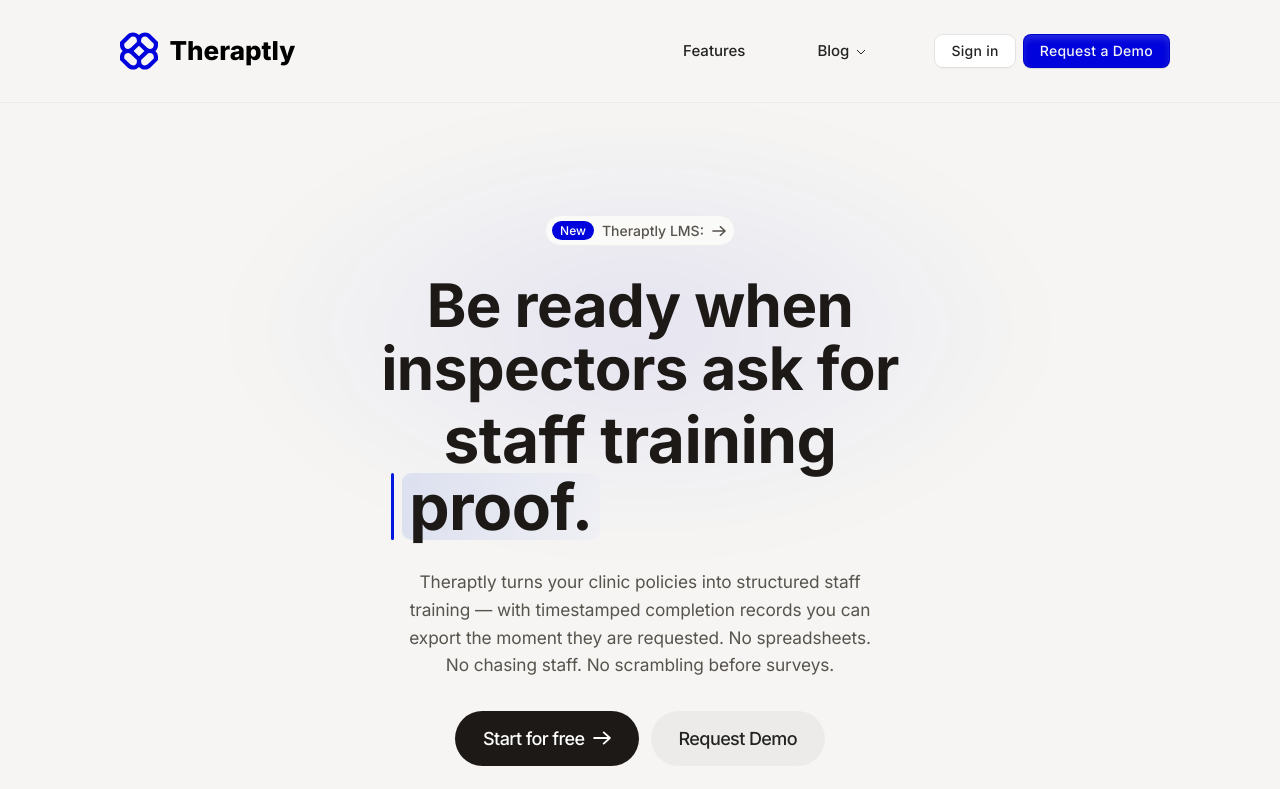
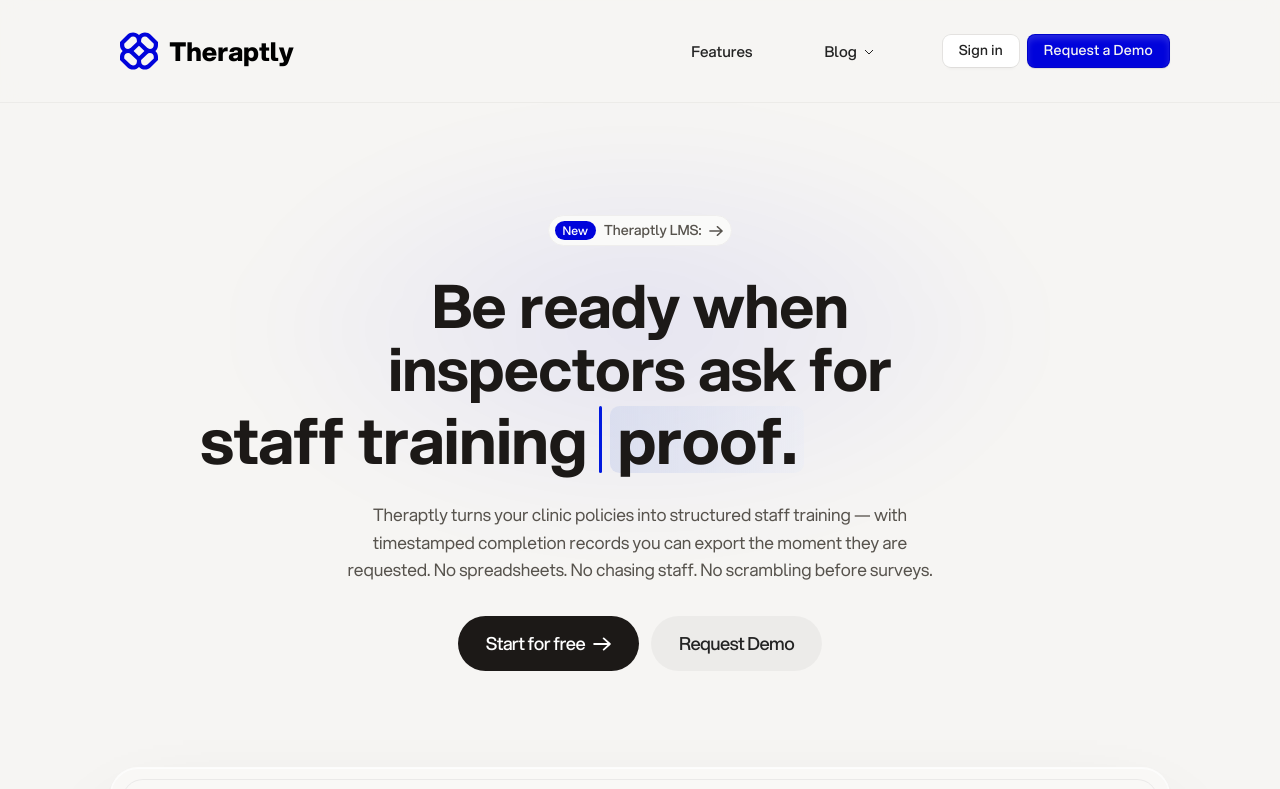
Before and after one commit to Awwal-thedev/lms-landing-page, a Next.js app: page / in a window 1280 px wide. Shown: the top 789 px of the page. Built offline with nearby package versions, Linux system fonts and the light colour scheme; a web font is replaced by a local one.

Commit message:
Switch body font to Aspekta (keep Satoshi for display)
Satoshi (Fontshare) stays for headings/wordmark; replace Inter with the
self-hosted Aspekta variable font for body/UI.

Co-Authored-By: Claude Opus 4.8 <noreply@anthropic.com>

```diff
--- a/src/app/globals.css
+++ b/src/app/globals.css
@@ -1,6 +1,6 @@
 @import "tailwindcss";
 
-/* fonts: Satoshi (display via Fontshare) + Inter (body via next/font) */
+/* fonts: Satoshi (display, Fontshare) + Aspekta (body, next/font/local) */
 :root {
   /* Brand palette (from Figma — LMS Landing Page) */
   --surface: #f6f5f3; /* warm off-white page background */
@@ -16,14 +16,14 @@
   --color-ink-strong: var(--ink-strong);
   --color-brand: var(--brand);
   --color-on-brand: var(--on-brand);
-  --font-sans: var(--font-inter), ui-sans-serif, system-ui, sans-serif;
-  --font-display: "Satoshi", var(--font-inter), ui-sans-serif, system-ui, sans-serif;
+  --font-sans: var(--font-aspekta), ui-sans-serif, system-ui, sans-serif;
+  --font-display: "Satoshi", var(--font-aspekta), ui-sans-serif, system-ui, sans-serif;
 }
 
 body {
   background: var(--surface);
   color: var(--ink);
-  font-family: var(--font-inter), ui-sans-serif, system-ui, Arial, sans-serif;
+  font-family: var(--font-aspekta), ui-sans-serif, system-ui, Arial, sans-serif;
   /* Crisper rendering */
   text-rendering: optimizeLegibility;
   -webkit-font-smoothing: antialiased;
@@ -32,7 +32,7 @@ body {
 @layer utilities {
   /* Display / brand voice — Satoshi (applied on the big headings + wordmark). */
   .font-display {
-    font-family: "Satoshi", var(--font-inter), ui-sans-serif, system-ui, sans-serif;
+    font-family: "Satoshi", var(--font-aspekta), ui-sans-serif, system-ui, sans-serif;
   }
 
   /* Hide scrollbar (used by the horizontal steps slider) */
--- a/src/app/layout.tsx
+++ b/src/app/layout.tsx
@@ -1,11 +1,12 @@
 import type { Metadata } from "next";
-import { Inter } from "next/font/google";
+import localFont from "next/font/local";
 import "./globals.css";
 
-const inter = Inter({
-  subsets: ["latin"],
-  variable: "--font-inter",
+const aspekta = localFont({
+  src: "./fonts/AspektaVF.woff2",
+  variable: "--font-aspekta",
   display: "swap",
+  weight: "100 900",
 });
 
 export const metadata: Metadata = {
@@ -20,9 +21,9 @@ export default function RootLayout({
   children: React.ReactNode;
 }>) {
   return (
-    <html lang="en" className={`${inter.variable} h-full antialiased`}>
+    <html lang="en" className={`${aspekta.variable} h-full antialiased`}>
       <head>
-        {/* Satoshi (display) via Fontshare; Inter (body) is self-hosted via next/font */}
+        {/* Satoshi (display) via Fontshare; Aspekta (body) is self-hosted via next/font */}
         <link rel="preconnect" href="https://api.fontshare.com" crossOrigin="" />
         <link rel="preconnect" href="https://cdn.fontshare.com" crossOrigin="" />
         <link
```
Also changed, not shown: src/app/fonts/AspektaVF.woff2 (added).
